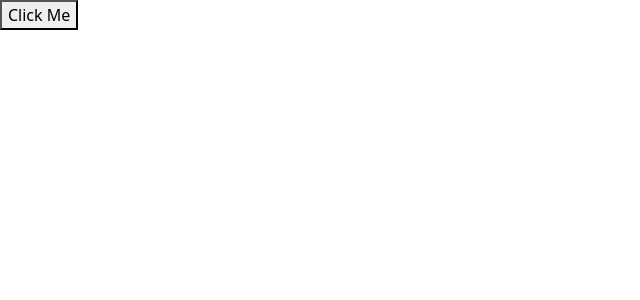
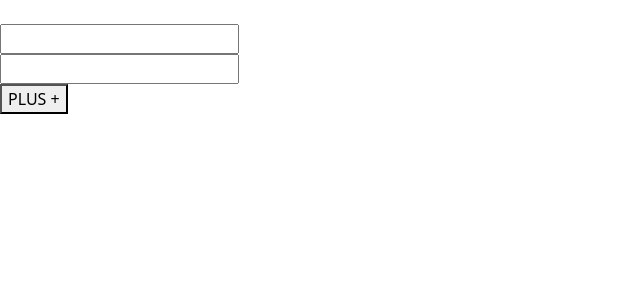
Before and after one commit to Khinmon/react-fbcourse, a React (Create React App) app: page / in a window 1280 px wide. Shown: the top 300 px of the page, without its empty margins (0-640 px from the left). Built offline with nearby package versions, Linux system fonts and the light colour scheme.

Commit message:
redux and react.

```diff
--- a/package.json
+++ b/package.json
@@ -9,7 +9,9 @@
     "bootstrap": "^5.2.3",
     "react": "^18.2.0",
     "react-dom": "^18.2.0",
+    "react-redux": "^8.0.5",
     "react-scripts": "5.0.1",
+    "redux": "^4.2.1",
     "sass": "^1.58.0",
     "web-vitals": "^2.1.4"
   },
--- a/src/App.js
+++ b/src/App.js
@@ -1,12 +1,53 @@
-import React, { useEffect } from "react";
+import React, { createRef } from "react";
+import { connect } from "react-redux";
+
+const User = ({ name, age }) => (
+  <li>
+    {name}, {age}
+  </li>
+);
 
 const App = (props) => {
-  useEffect(() => {
-    const btn = document.getElementById("btn");
-    btn.addEventListener("click", () => {
-      console.log("Hello JS");
-    });
-  }, []);
-  return <button id="btn">Click Me</button>;
+  let nameRef = createRef();
+  let ageRef = createRef();
+
+  const plus = () => {
+    props.plus(
+      props.users.length + 1,
+      nameRef.current.value,
+      ageRef.current.value
+    );
+  };
+
+  return (
+    <div>
+      <br />
+      <input type="text" ref={nameRef} />
+      <br />
+      <input type="text" ref={ageRef} />
+      <br />
+      <button onClick={plus}>PLUS +</button>
+      <ul>
+        {props.users.map((u) => (
+          <User key={u.id} name={u.name} age={u.age} />
+        ))}
+      </ul>
+    </div>
+  );
 };
-export default App;
+
+const stateToProps = (state) => {
+  return { users: state };
+};
+
+const dispatchToProps = (dispatch) => {
+  return {
+    plus: (id, name, age) => {
+      dispatch({ type: "PLUS", user: { id, name, age } });
+    },
+  };
+};
+
+const ReduxApp = connect(stateToProps, dispatchToProps)(App);
+
+export default ReduxApp;
--- a/src/index.js
+++ b/src/index.js
@@ -4,11 +4,20 @@ import "./index.css";
 import "./customize.scss";
 import App from "./App";
 import reportWebVitals from "./reportWebVitals";
+import { createStore } from "redux";
+import { Provider } from "react-redux";
+
+const store = createStore((state = [], action) => {
+  if (action.type === "PLUS") return [...state, action.user];
+  return state;
+});
 
 const root = ReactDOM.createRoot(document.getElementById("root"));
 root.render(
   <React.StrictMode>
-    <App />
+    <Provider store={store}>
+      <App />
+    </Provider>
   </React.StrictMode>
 );
 
```
Also changed, not shown: src/App.Redux.js (added, +10 -0 lines), src/con.js (added, +14 -0 lines), 1 other file (tests, documents, lock files or other folders).
